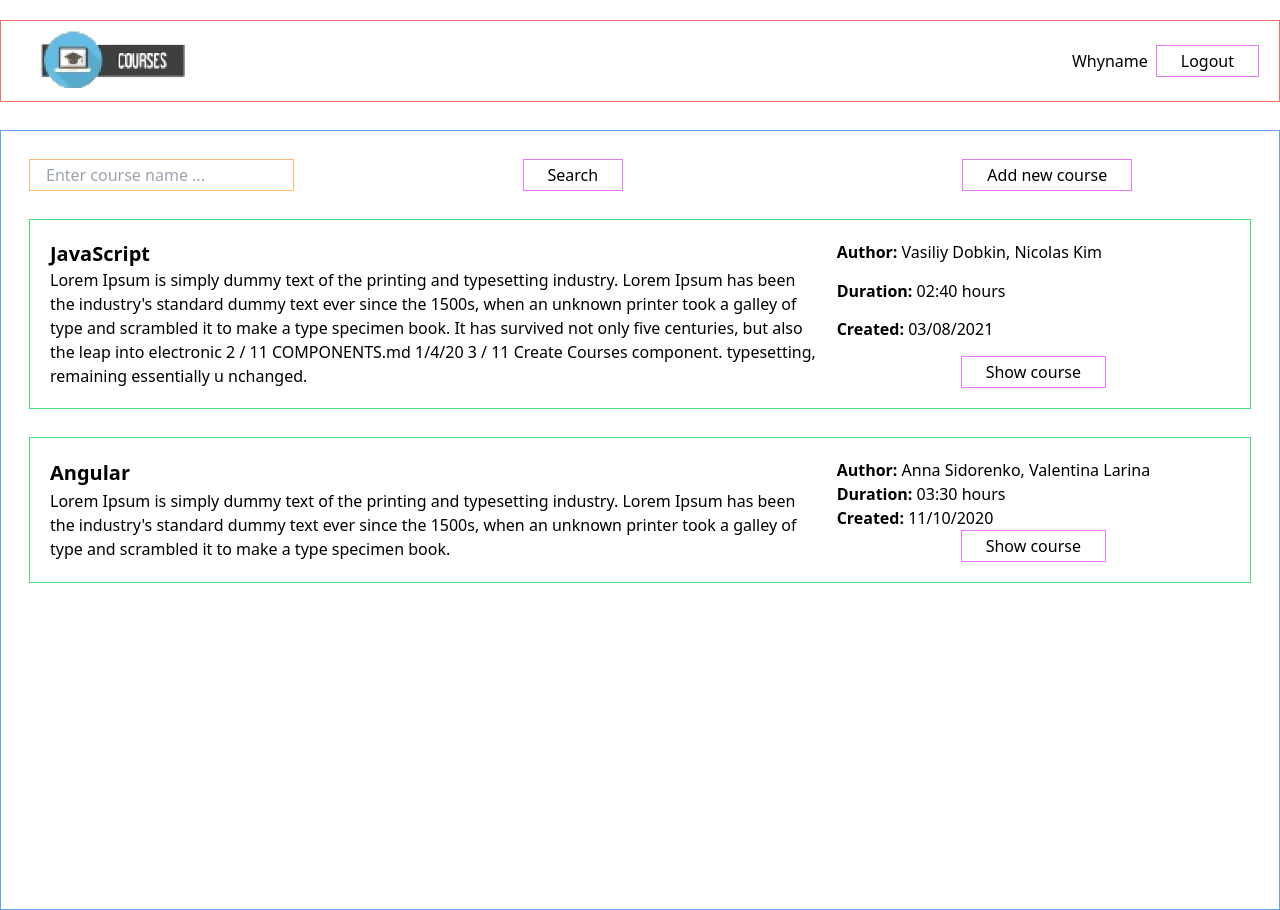
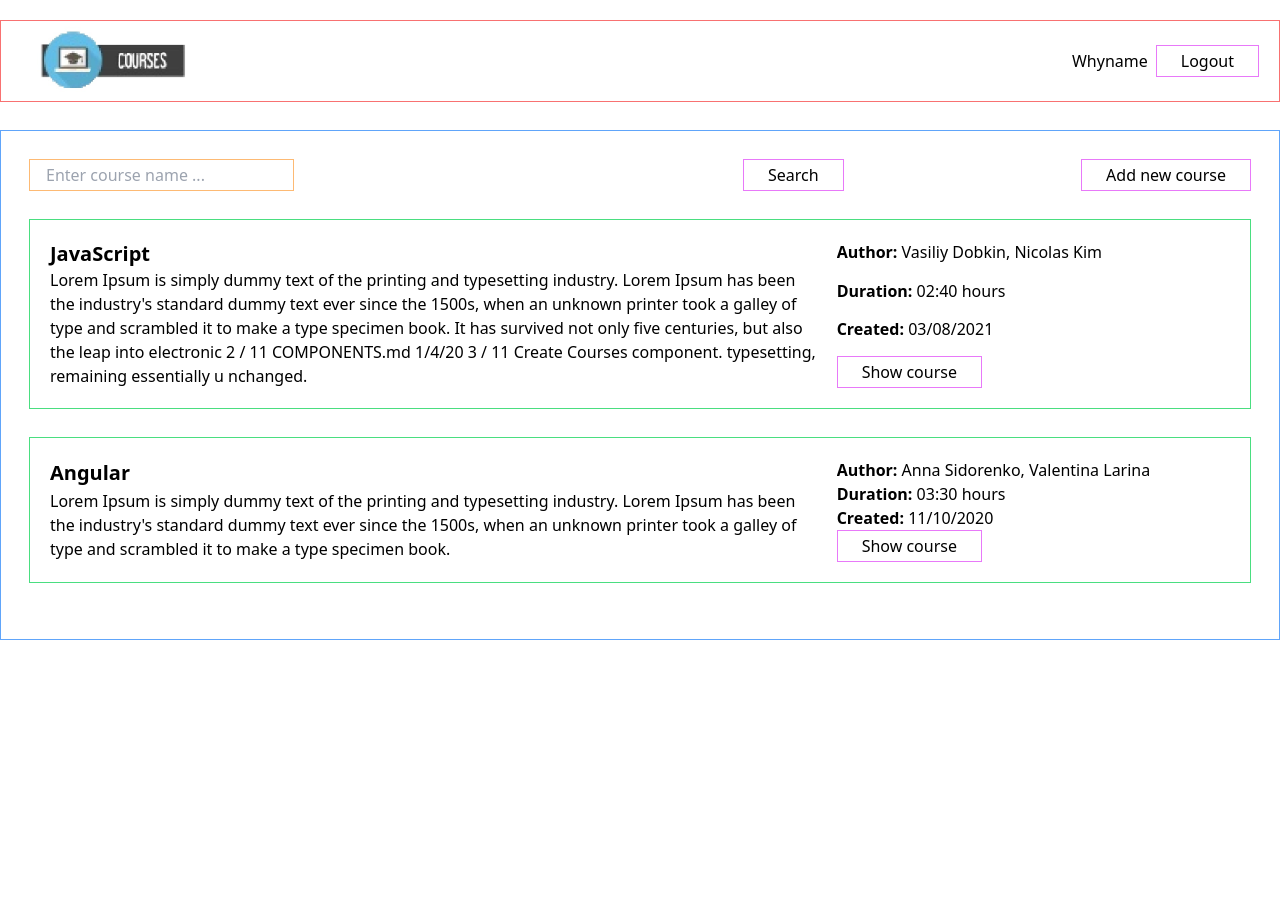
Before and after one commit to Alena557miles/courses-app-react, a React (Create React App) app: page / in a window 1280 px wide. After the commit the page ends 800 px from the top, so only its background shows below. Built offline with nearby package versions, Linux system fonts and the light colour scheme.

Commit message:
pretty view

```diff
--- a/src/common/Button/Button.jsx
+++ b/src/common/Button/Button.jsx
@@ -2,7 +2,7 @@ export function Button({ type, onClick, buttonText }) {
 	return (
 		<button
 			type={type}
-			className='border py-0.5 px-6 h-8 border-fuchsia-400 w-fit hover:bg-fuchsia-100 active:bg-violet-300 mx-auto'
+			className='border py-0.5 px-6 h-8 border-fuchsia-400 w-fit hover:bg-fuchsia-100 active:bg-violet-300 '
 			onClick={onClick}
 		>
 			{buttonText}
--- a/src/components/CourseInfo/CourseInfo.jsx
+++ b/src/components/CourseInfo/CourseInfo.jsx
@@ -29,7 +29,7 @@ export function CourseInfo() {
 	};
 	return (
 		<div className='flex flex-col p-9 border border-cyan-400 mt-7 gap-y-7 h-5/6'>
-			<Link to='/courses'> Back to courses</Link>
+			<Link to='/courses'> &lt; Back to courses</Link>
 			<h1 className='text-bold text-3xl text-center'>{course.title}</h1>
 			<div className='flex flex-row justify-between gap-x-16'>
 				<div className='w-3/5'>
--- a/src/components/Courses/Courses.jsx
+++ b/src/components/Courses/Courses.jsx
@@ -8,6 +8,7 @@ import { Button } from '../../common/Button/Button';
 import { BUTTON_TEXT_ADD_COURSE, mockedCoursesList } from '../../constants';
 
 import { useState } from 'react';
+import { useNavigate } from 'react-router-dom';
 
 import { v4 as uuid } from 'uuid';
 import { useEffect } from 'react';
@@ -20,6 +21,7 @@ export function Courses() {
 	const [errorDesc, setErrorDesc] = useState('');
 	const [errorDuration, setErrorDur] = useState('');
 	const [errorAuthors, setErrorAuthors] = useState('');
+	const navigate = useNavigate();
 
 	useEffect(() => {
 		console.log('effect');
@@ -85,14 +87,16 @@ export function Courses() {
 		setSearchResult(resultArray);
 	};
 
+	const handleCreate = () => {
+		setCreate(true);
+		navigate(`/courses/add`);
+	};
+
 	return (
-		<div className='flex flex-col border border-blue-400 p-7 mt-7 gap-y-7 h-full'>
-			<div className='flex flex-row justify-between'>
+		<div className='flex flex-col border border-blue-400 p-7 mt-7 '>
+			<div className='flex flex-row justify-between  mb-7'>
 				<SearchBar handleInput={handleInput} />
-				<Button
-					buttonText={BUTTON_TEXT_ADD_COURSE}
-					onClick={() => setCreate(true)}
-				/>
+				<Button buttonText={BUTTON_TEXT_ADD_COURSE} onClick={handleCreate} />
 			</div>
 			{create ? '' : <CourseCard searchResult={searchResult} />}
 			{create && (
--- a/src/components/Courses/components/CreateCourse/CreateCourse.jsx
+++ b/src/components/Courses/components/CreateCourse/CreateCourse.jsx
@@ -97,7 +97,7 @@ export function CreateCourse({
 				></textarea>
 				<ErrorMessage error={errorDesc} />
 
-				<div className='flex flex-row gap-20 border border-gray-900 p-7 w-full h-full'>
+				<div className='flex flex-row justify-evenly border border-gray-900 p-7 w-full h-full'>
 					<div className='flex flex-col w-2/5'>
 						<h2 className='text-xl text-center font-bold mb-4'>Add author</h2>
 						<div className='my-4 flex flex-col justify-between h-28'>
```
